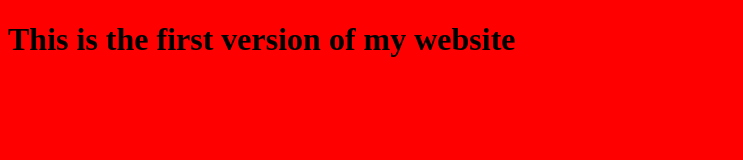
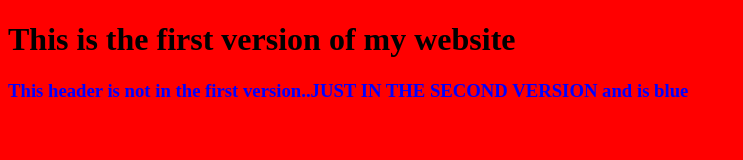
Before and after one commit to luisdanielse/demogit2, a plain HTML site: page index.html in a window 1280 px wide. Shown: the whole page, without its empty margins (0-743 px from the left). Drawn offline with Linux system fonts and the light colour scheme.

Commit message:
this is the second version

```diff
--- a/index.html
+++ b/index.html
@@ -7,5 +7,6 @@
 </head>
 <body>
 	<h1>This is the first version of my website</h1>
+	<h3>This header is not in the first version..JUST IN THE SECOND VERSION and is blue</h3>
 </body>
 </html>
--- a/mystyle.css
+++ b/mystyle.css
@@ -1,3 +1,7 @@
 body{
 	background: red;
 }
+
+h3{
+	color:  blue;
+}
```
